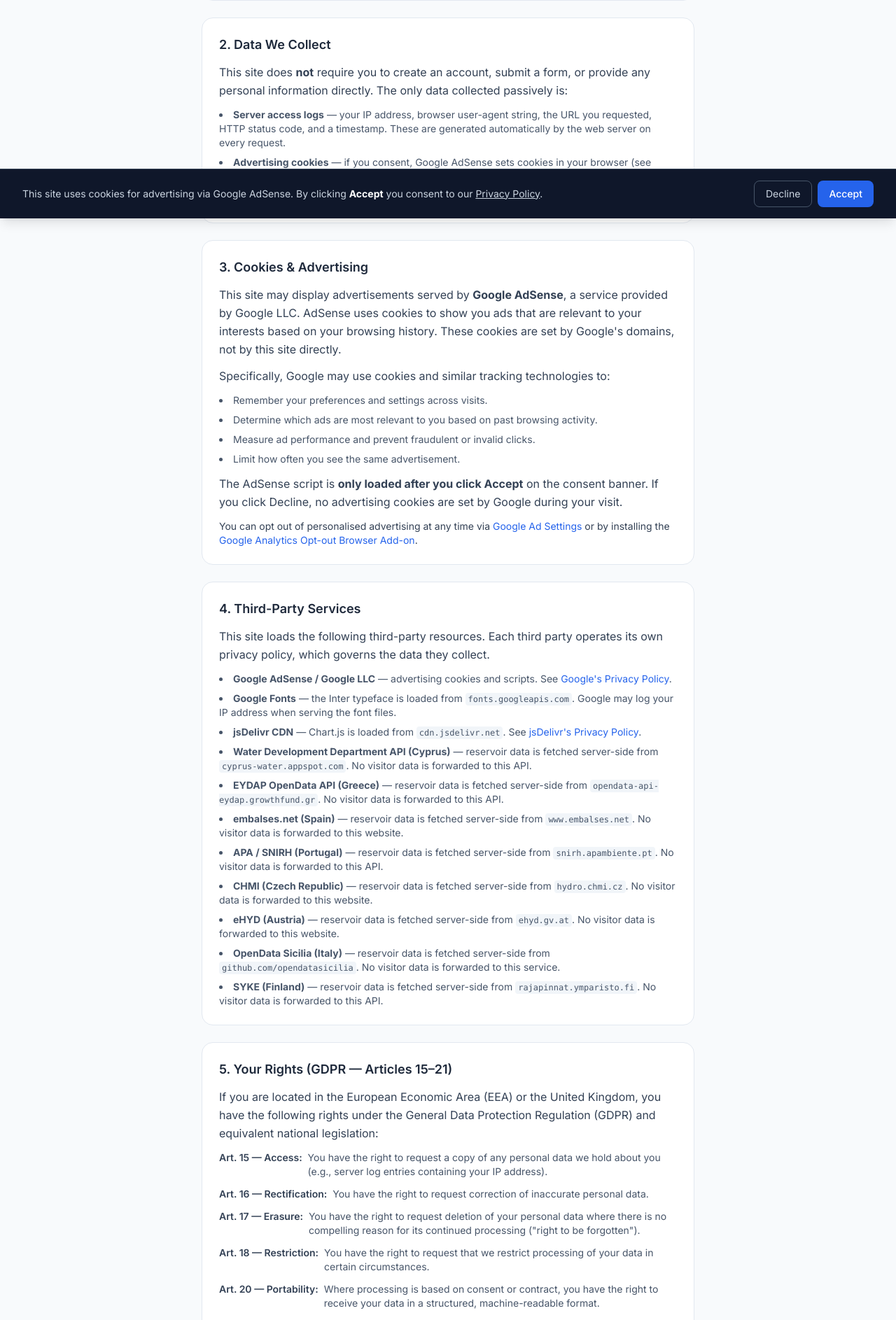
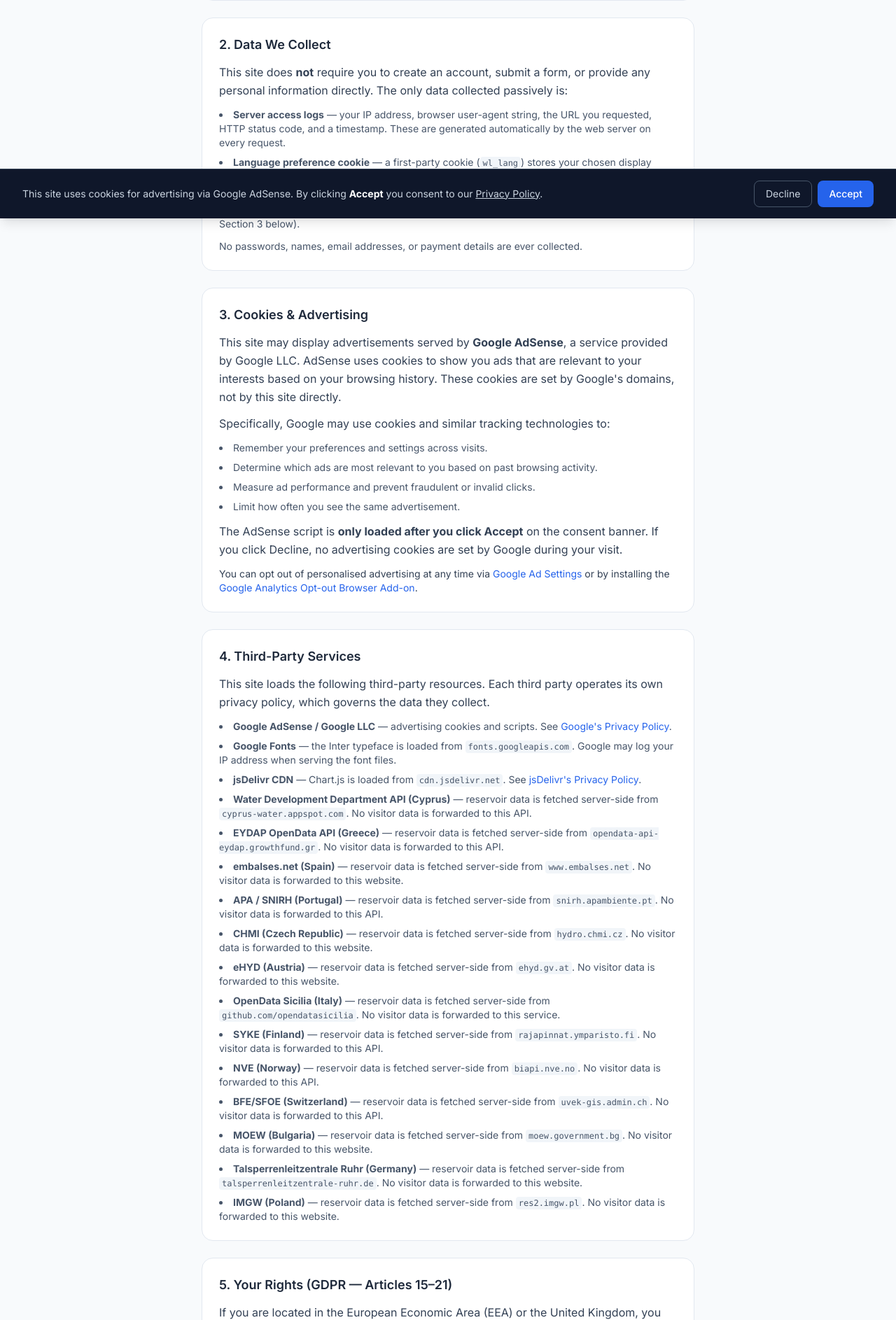
Before and after one commit to Gesoti/Nero, a FastAPI app: page /privacy in a window 1280 px wide. Shown: the part 488-2374 px from the top of the page at 70% size. Run offline with FastAPI, Linux system fonts and the light colour scheme; parts of the project's set-up code (start-up, migrations or seed data) failed here and were passed over; some libraries are stand-ins or nearby versions.

Commit message:
Fix content audit findings: privacy, about, license, accuracy
- Privacy: added 5 missing data source disclosures (NO, CH, BG, DE, PL)
  and wl_lang cookie disclosure
- About: Austria now says "data pending" instead of claiming live data;
  fixed methodology wording for weekly/monthly data sources
- German flag: fixed de→de (was de→at showing Austrian flag)
- Blog: updated test count from 130 to 850
- Added MIT LICENSE file (required for NLnet funding application)
- Fixed test/locale counts in CLAUDE.md and TODO.md

Co-Authored-By: Claude Opus 4.6 (1M context) <noreply@anthropic.com>

```diff
--- a/app/i18n.py
+++ b/app/i18n.py
@@ -42,7 +42,7 @@ LANGUAGE_FLAGS: dict[str, str] = {
     "es": "es",
     "pt": "pt",
     "cs": "cz",
-    "de": "at",
+    "de": "de",
     "it": "it",
     "fi": "fi",
     "nb": "no",
--- a/app/templates/about.html
+++ b/app/templates/about.html
@@ -75,9 +75,8 @@
                 <div>
                     <h3 class="font-semibold text-slate-800 mb-1">{{ _("Austria") }}</h3>
                     <p class="text-sm text-slate-600 leading-relaxed">
-                        15 major Austrian Alpine reservoirs, with data from <strong>eHYD</strong>
-                        (Austrian Federal Hydrographic Service). Primarily hydroelectric storage in
-                        the Alps. Updated every six hours.
+                        15 major Austrian Alpine reservoirs. Primarily hydroelectric storage in
+                        the Alps. <em>(Data integration pending — no public per-dam API available.)</em>
                     </p>
                 </div>
                 <div>
--- a/app/templates/privacy.html
+++ b/app/templates/privacy.html
@@ -34,6 +34,9 @@
                 <li><strong>Server access logs</strong> — your IP address, browser user-agent string,
                     the URL you requested, HTTP status code, and a timestamp. These are generated
                     automatically by the web server on every request.</li>
+                <li><strong>Language preference cookie</strong> — a first-party cookie (<code class="text-xs bg-slate-100 px-1 py-0.5 rounded">wl_lang</code>)
+                    stores your chosen display language. It contains only a language code (e.g. "en", "de")
+                    and no personal data. It expires after one year.</li>
                 <li><strong>Advertising cookies</strong> — if you consent, Google AdSense sets cookies
                     in your browser (see Section 3 below).</li>
             </ul>
@@ -143,6 +146,36 @@
                     <code class="text-xs bg-slate-100 px-1 py-0.5 rounded">rajapinnat.ymparisto.fi</code>.
                     No visitor data is forwarded to this API.
                 </li>
+                <li>
+                    <strong>NVE (Norway)</strong> — reservoir data is fetched
+                    server-side from
+                    <code class="text-xs bg-slate-100 px-1 py-0.5 rounded">biapi.nve.no</code>.
+                    No visitor data is forwarded to this API.
+                </li>
+                <li>
+                    <strong>BFE/SFOE (Switzerland)</strong> — reservoir data is fetched
+                    server-side from
+                    <code class="text-xs bg-slate-100 px-1 py-0.5 rounded">uvek-gis.admin.ch</code>.
+                    No visitor data is forwarded to this API.
+                </li>
+                <li>
+                    <strong>MOEW (Bulgaria)</strong> — reservoir data is fetched
+                    server-side from
+                    <code class="text-xs bg-slate-100 px-1 py-0.5 rounded">moew.government.bg</code>.
+                    No visitor data is forwarded to this website.
+                </li>
+                <li>
+                    <strong>Talsperrenleitzentrale Ruhr (Germany)</strong> — reservoir data is fetched
+                    server-side from
+                    <code class="text-xs bg-slate-100 px-1 py-0.5 rounded">talsperrenleitzentrale-ruhr.de</code>.
+                    No visitor data is forwarded to this website.
+                </li>
+                <li>
+                    <strong>IMGW (Poland)</strong> — reservoir data is fetched
+                    server-side from
+                    <code class="text-xs bg-slate-100 px-1 py-0.5 rounded">res2.imgw.pl</code>.
+                    No visitor data is forwarded to this website.
+                </li>
             </ul>
         </section>
 
```
Also changed, not shown: app/blog/posts/how-nero-works.md (+1 -1 lines), 1 other file.
